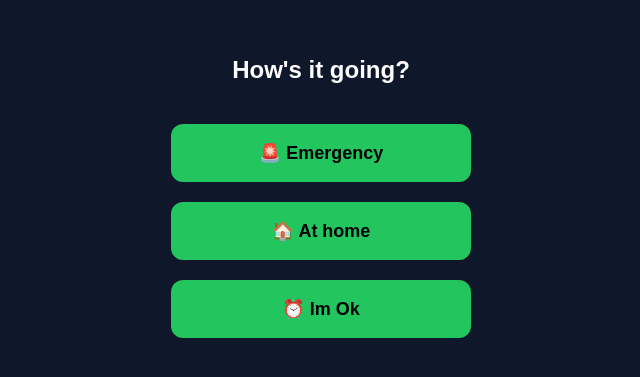
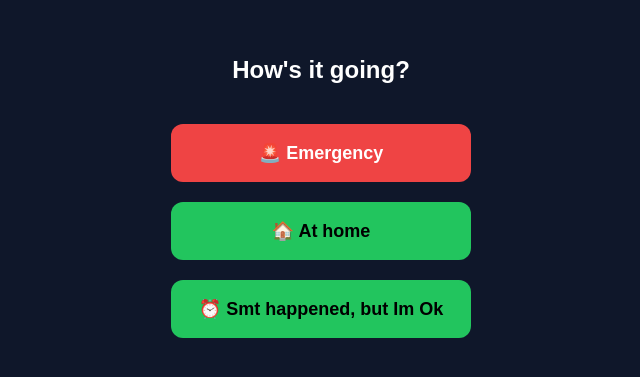
Before and after one commit to davidfrb25-dot/davidfrb25-dot, a plain HTML site: page index.html in a window 1280 px wide. Shown: the part 221-598 px from the top of the page, without its empty margins (319-959 px from the left). Drawn offline with Linux system fonts and the light colour scheme.

Commit message:
Update index.html

```diff
--- a/index.html
+++ b/index.html
@@ -29,7 +29,7 @@
       font-weight: bold;
     }
 
-    button.emergencia {
+    button.Emergency {
       background: #ef4444;
       color: white;
     }
@@ -48,7 +48,7 @@
   </button>
 
   <button onclick="enviar('⏰ Something weird happened, Ill explain later, but Im ok')">
-    ⏰ Im Ok
+    ⏰ Smt happened, but Im Ok
   </button>
 
   <script>
```
